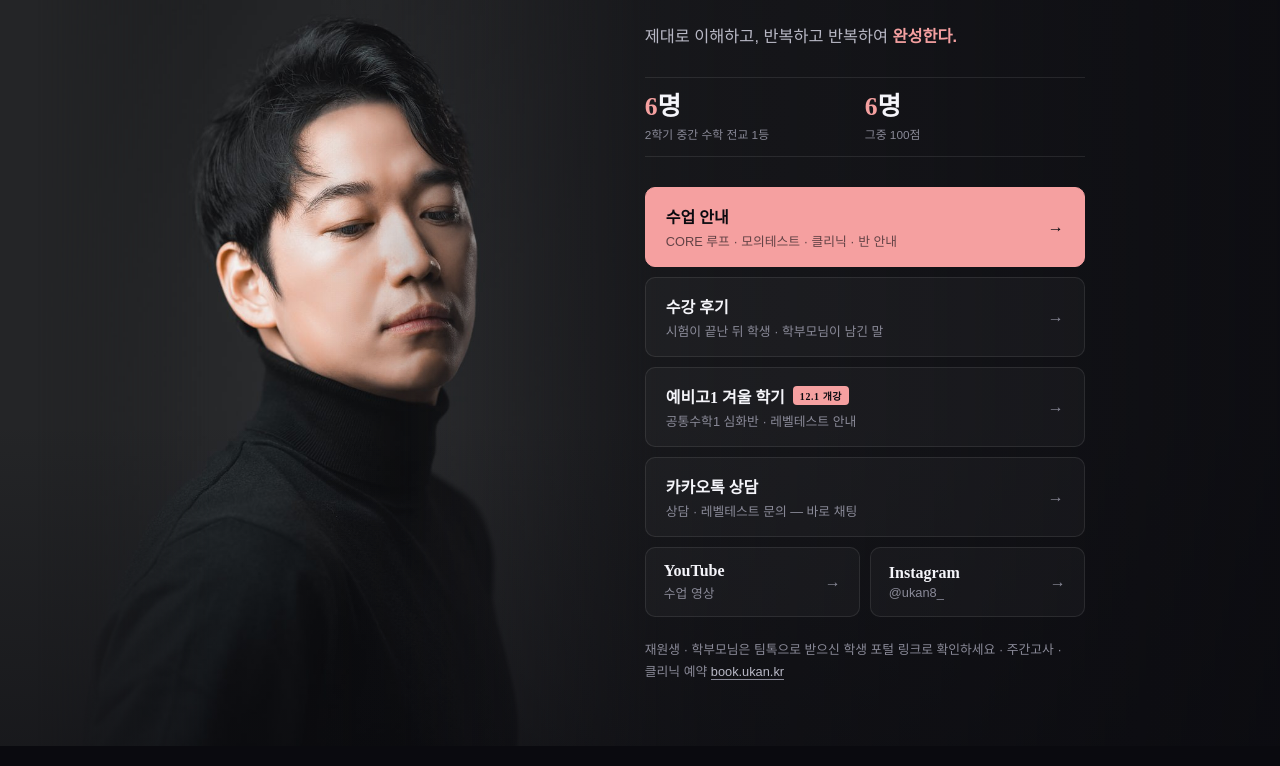
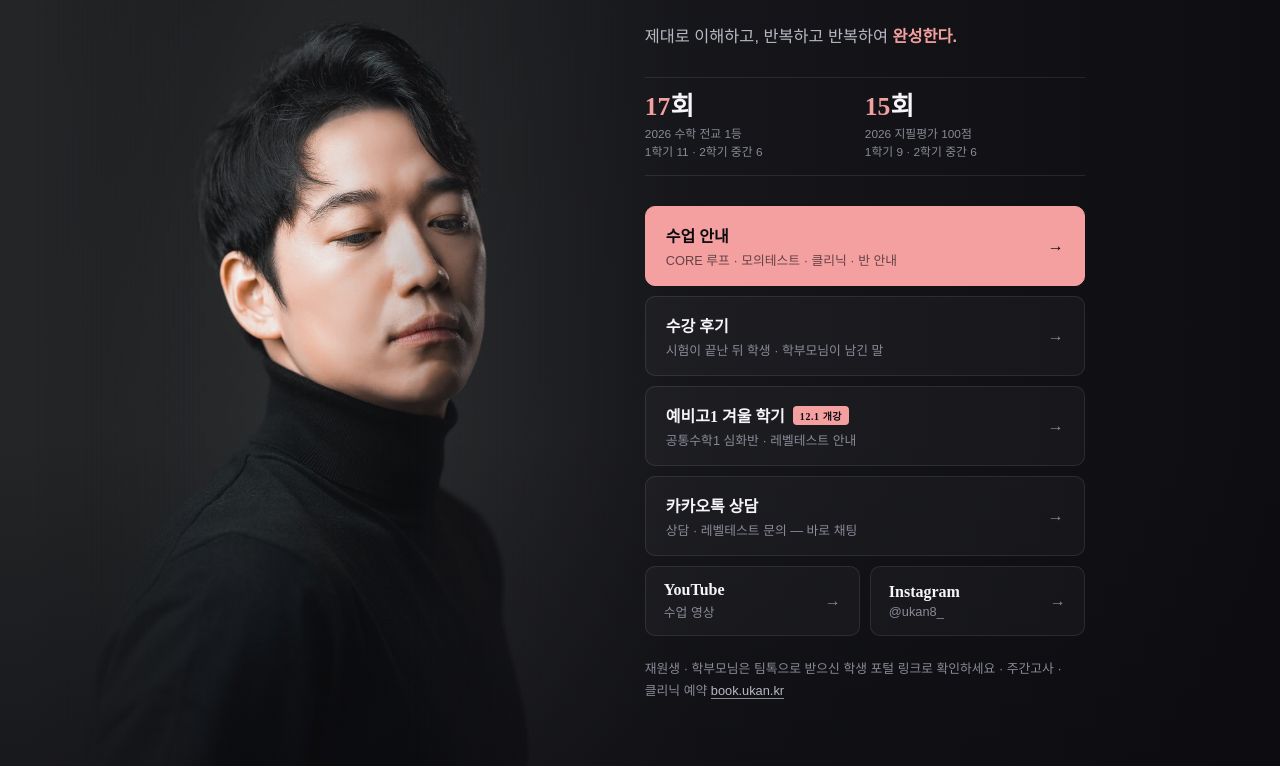
Before and after one commit to UKAN8/ukan8.github.io, a plain HTML site: page index.html in a window 1280 px wide. Shown: the part 184-950 px from the top of the page. Drawn offline with Linux system fonts and the light colour scheme; a web font is replaced by a local one.

Commit message:
홈 성적 — 2026 합산(전교 1등 17회 · 100점 15회)
Co-Authored-By: Claude Opus 5.5 <noreply@anthropic.com>
Claude-Session: https://claude.ai/code/session_013doMR5yMz7ArFosw7Jengu

```diff
--- a/index.html
+++ b/index.html
@@ -10,7 +10,7 @@
 <link rel="apple-touch-icon" href="/apple-touch-icon.png">
 <meta property="og:type" content="website">
 <meta property="og:title" content="수학은유강 — 필탑학원 고등수학">
-<meta property="og:description" content="“수학은 유강.” 2026 2학기 중간 전교 1등 6명 · 전원 100점 — 담당 4개 반 모두. 수업 안내와 상담.">
+<meta property="og:description" content="“수학은 유강.” 2026 수학 전교 1등 17회 · 지필 100점 15회 (1학기 + 2학기 중간). 수업 안내와 상담.">
 <meta property="og:url" content="https://ukan.kr/">
 <meta property="og:image" content="https://ukan.kr/og.jpg">
 <meta name="twitter:card" content="summary_large_image">
@@ -38,7 +38,7 @@ a{color:inherit;text-decoration:none}
 .stat>div{flex:1;padding:14px 0}
 .stat .n{font-family:'Paperlogy';font-size:1.6rem;font-weight:700;line-height:1.2}
 .stat .n em{font-style:normal;color:var(--accent)}
-.stat .l{font-size:.74rem;color:var(--dim);margin-top:2px}
+.stat .l{font-size:.74rem;color:var(--dim);margin-top:2px;line-height:1.55}
 .links{margin-top:30px;display:flex;flex-direction:column;gap:10px}
 .link{display:flex;align-items:center;justify-content:space-between;gap:14px;background:var(--card);border:1px solid var(--border);padding:16px 20px;border-radius:10px;transition:.18s}
 .link .t{font-family:'Paperlogy';font-weight:700;font-size:1rem;display:flex;align-items:center;gap:8px}
@@ -72,8 +72,8 @@ a{color:inherit;text-decoration:none}
     <div class="name">유강T · 고1 · 고2 · 고3 · 예비고1</div>
     <p class="quote">제대로 이해하고, 반복하고 반복하여 <b>완성한다.</b></p>
     <div class="stat">
-      <div><div class="n"><em>6</em>명</div><div class="l">2학기 중간 수학 전교 1등</div></div>
-      <div><div class="n"><em>6</em>명</div><div class="l">그중 100점</div></div>
+      <div><div class="n"><em>17</em>회</div><div class="l">2026 수학 전교 1등<br>1학기 11 · 2학기 중간 6</div></div>
+      <div><div class="n"><em>15</em>회</div><div class="l">2026 지필평가 100점<br>1학기 9 · 2학기 중간 6</div></div>
     </div>
     <div class="links">
       <a class="link primary" href="/intro/"><div><div class="t">수업 안내</div><div class="d">CORE 루프 · 모의테스트 · 클리닉 · 반 안내</div></div><div class="arrow">→</div></a>
```
Also changed, not shown: intro/index.html (+1 -1 lines).
